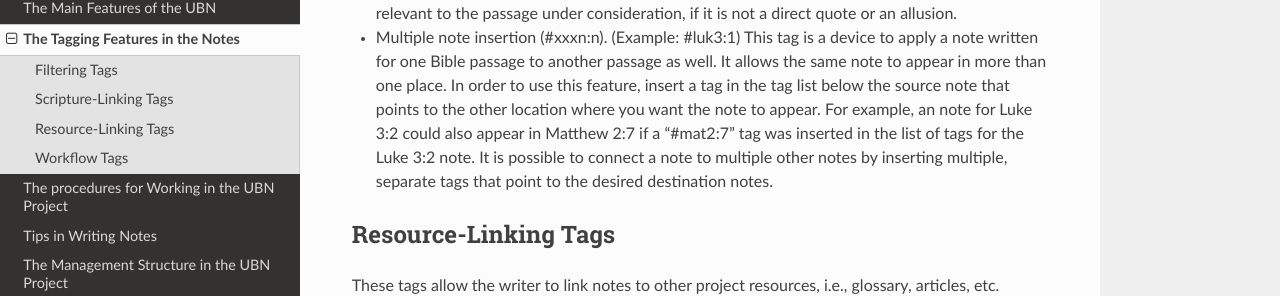
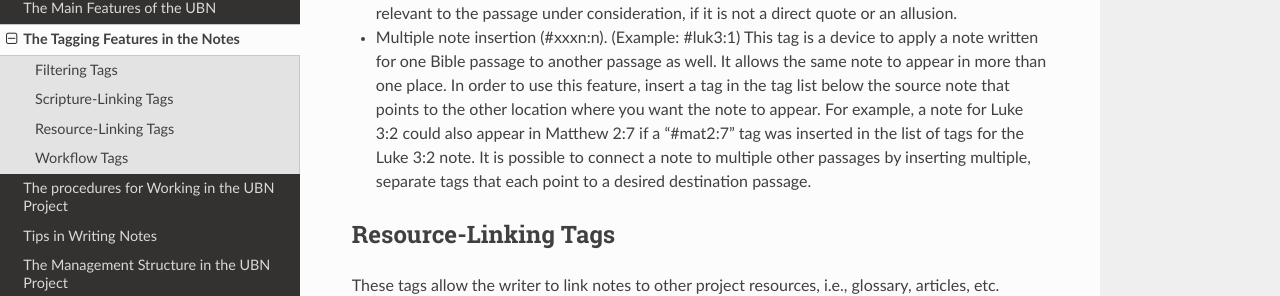
Before and after one commit to unfoldingWord-dev/Unlocked-Bible-Notes-Info, a Sphinx documentation site: the page built from docs/tagging.rst, in a window 1280 px wide and 900 px high, scrolled down 1384 px. Shown: the part 230-526 px from the top of the window. Built offline with Sphinx 7.4.7 and the Read the Docs theme 2.0.0, drawn with Linux system fonts in a browser that asks for light colours.

Commit message:
correction

```diff
--- a/docs/tagging.rst
+++ b/docs/tagging.rst
@@ -36,7 +36,7 @@
 - Allusion (#xa-xxx). (Example: #xa-isa40:3) To say that a biblical writer is alluding to another passage is to claim that, in your judgment, the writer is consciously drawing the reader’s attention to that passage without actually quoting it.
 - Direct quote (#xq-xxx). (Example: #xq-gen12:3) Remember that biblical writers may quote passages either strictly or loosely. They may combine two or more distinct passages into what appears as one quotation. They may also quote from either the Hebrew Bible or the Septuagint; they may even mix these two sources together to achieve a sort of combined quotation.
 - Cross-reference (#vr-xxx). (Example: #xr-gen1:1) A cross-reference is any other passage that is relevant to the passage under consideration, if it is not a direct quote or an allusion.
-- Multiple note insertion (#xxxn:n). (Example: #luk3:1) This tag is a device to apply a note written for one Bible passage to another passage as well. It allows the same note to appear in more than one place. In order to use this feature, insert a tag in the tag list below the source note that points to the other location where you want the note to appear. For example, an note for Luke 3:2 could also appear in Matthew 2:7 if a “#mat2:7” tag was inserted in the list of tags for the Luke 3:2 note. It is possible to connect a note to multiple other notes by inserting multiple, separate tags that point to the desired destination notes.
+- Multiple note insertion (#xxxn:n). (Example: #luk3:1) This tag is a device to apply a note written for one Bible passage to another passage as well. It allows the same note to appear in more than one place. In order to use this feature, insert a tag in the tag list below the source note that points to the other location where you want the note to appear. For example, a note for Luke 3:2 could also appear in Matthew 2:7 if a “#mat2:7” tag was inserted in the list of tags for the Luke 3:2 note. It is possible to connect a note to multiple other passages by inserting multiple, separate tags that each point to a desired destination passage.
 
 
 Resource-Linking Tags
```
